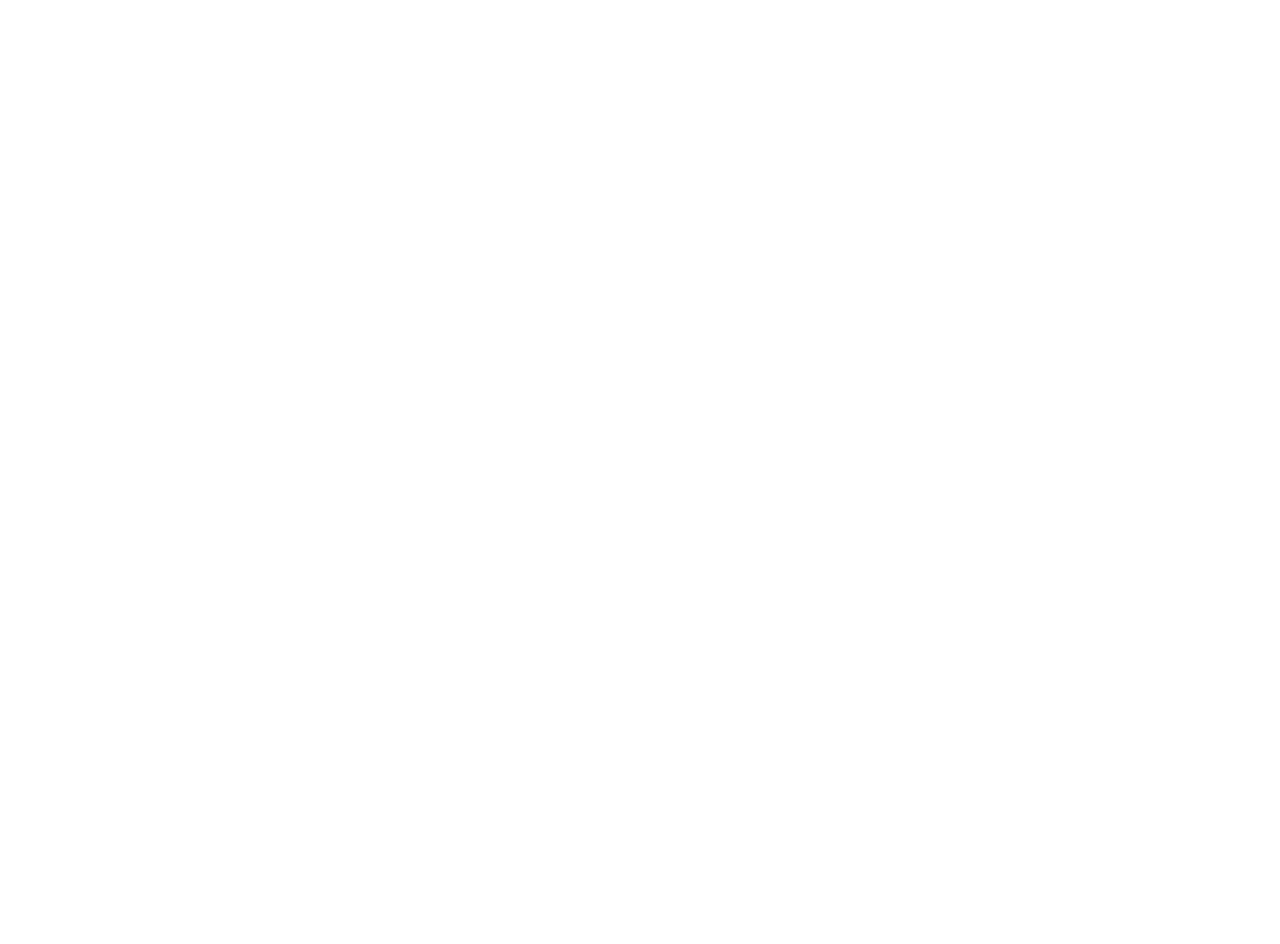
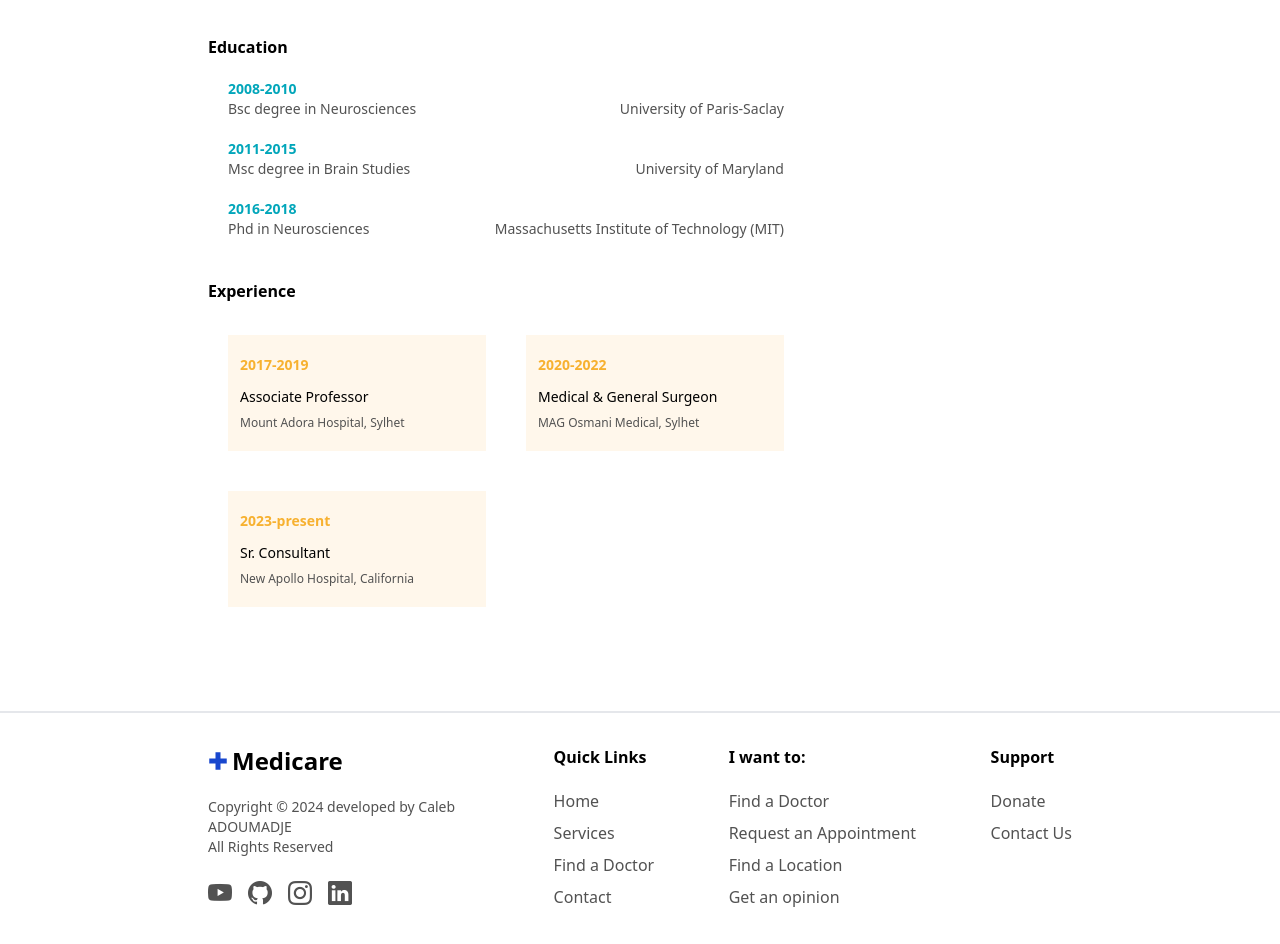
Before and after one commit to adoumadje/medicare-frontend, an Angular app: page / in a window 1280 px wide. Shown: the part 880-1824 px from the top of the page. Before the commit the page ends 1131 px from the top, so only its background shows below. Built offline with nearby package versions, Linux system fonts and the light colour scheme.

Commit message:
finished about tab

```diff
--- a/src/app/components/doctor-details-page/doctor-details-page.component.html
+++ b/src/app/components/doctor-details-page/doctor-details-page.component.html
@@ -1,4 +1,4 @@
-<div class="px-8 sm:px-13 pt-40 pb-64 flex justify-between">
+<div class="px-8 sm:px-13 pt-40 pb-16 flex justify-between">
     <div class="w-2/3">
         <div class="flex">
             <div class="bg-myYellow rounded w-64 sm:w-50 h-64 sm:h-50 mb-4 me-5 flex flex-col justify-center overflow-hidden">
@@ -21,6 +21,7 @@
             <button class="border-b-2 border-myBlack px-4 py-1 me-2">About</button>
             <button class="px-4 py-1">Feedback</button>
         </div>
+        <div>
             <h3 class="font-semibold text-lg my-10">About the <span class="text-myGreen">Dr. Mungulu Mungala</span></h3>
             <p class="text-myBlack">Dr. Mungulu Mungala is a highly experienced neurologist with a dedicated focus on diagnosing and treating conditions related to the nervous system. With years of specialized training in neurology, Dr. Mungala has expertise in managing complex neurological disorders, including epilepsy, stroke, Parkinson’s disease, and multiple sclerosis.
             <br>
@@ -28,8 +29,49 @@
             <br>
             In addition to his clinical practice, Dr. Mungala actively engages in community outreach and education, helping raise awareness about neurological health. His compassion and dedication to improving the quality of life for his patients make him a respected figure in the field of neurology.
             </p>
+            <h4 class="font-semibold mt-10">Education</h4>
+            <div class="ms-5">
+                <h5 class="text-myGreen text-sm font-semibold mt-5">2008-2010</h5>
+                <div class="flex justify-between text-myBlack text-sm">
+                    <span>Bsc degree in Neurosciences</span>
+                    <span>University of Paris-Saclay</span>
+                </div>
+                <h5 class="text-myGreen text-sm font-semibold mt-5">2011-2015</h5>
+                <div class="flex justify-between text-myBlack text-sm">
+                    <span>Msc degree in Brain Studies</span>
+                    <span>University of Maryland</span>
+                </div>
+                <h5 class="text-myGreen text-sm font-semibold mt-5">2016-2018</h5>
+                <div class="flex justify-between text-myBlack text-sm">
+                    <span>Phd in Neurosciences</span>
+                    <span>Massachusetts Institute of Technology (MIT)</span>
+                </div>
+            </div>
+            <h4 class="font-semibold mt-10 mb-8">Experience</h4>
+            <div class="ms-5 grid grid-cols-1 sm:grid-cols-2 grid-rows-3 sm:grid-rows-2 gap-10">
+                <div class="px-3 py-5 bg-lightYellow text-sm">
+                    <h5 class="text-myYellow font-semibold mb-3">2017-2019</h5>
+                    <h5 class="mb-2">Associate Professor</h5>
+                    <p class="text-myBlack text-xs">Mount Adora Hospital, Sylhet</p>
+                </div>
+                <div class="px-3 py-5 bg-lightYellow text-sm">
+                    <h5 class="text-myYellow font-semibold mb-3">2020-2022</h5>
+                    <h5 class="mb-2">Medical & General Surgeon</h5>
+                    <p class="text-myBlack text-xs">MAG Osmani Medical, Sylhet</p>
+                </div>
+                <div class="px-3 py-5 bg-lightYellow text-sm">
+                    <h5 class="text-myYellow font-semibold mb-3">2023-present</h5>
+                    <h5 class="mb-2">Sr. Consultant</h5>
+                    <p class="text-myBlack text-xs">New Apollo Hospital, California</p>
+                </div>
+            </div>
+        </div>
     </div>
     <div class="w-100 h-50 bg-lightGreen">
 
     </div>
 </div>
+
+<div class="px-8 sm:px-13 pb-16 mt-10 border-t-2 pt-8">
+    <app-footer></app-footer>
+</div>
--- a/src/app/components/doctor-details-page/doctor-details-page.component.ts
+++ b/src/app/components/doctor-details-page/doctor-details-page.component.ts
@@ -1,9 +1,10 @@
 import { Component } from '@angular/core';
+import { FooterComponent } from "../footer/footer.component";
 
 @Component({
   selector: 'app-doctor-details-page',
   standalone: true,
-  imports: [],
+  imports: [FooterComponent],
   templateUrl: './doctor-details-page.component.html',
   styleUrl: './doctor-details-page.component.css'
 })
```
Lines whose indentation alone changed are shown as unchanged.
